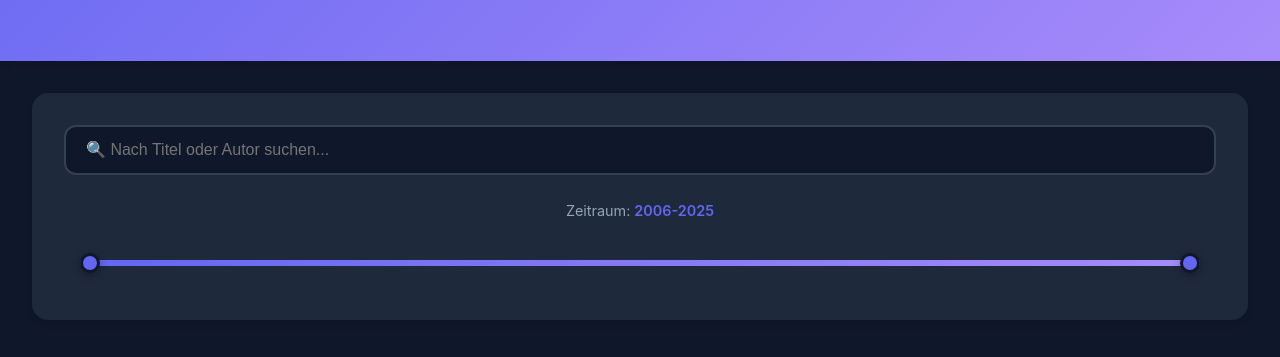
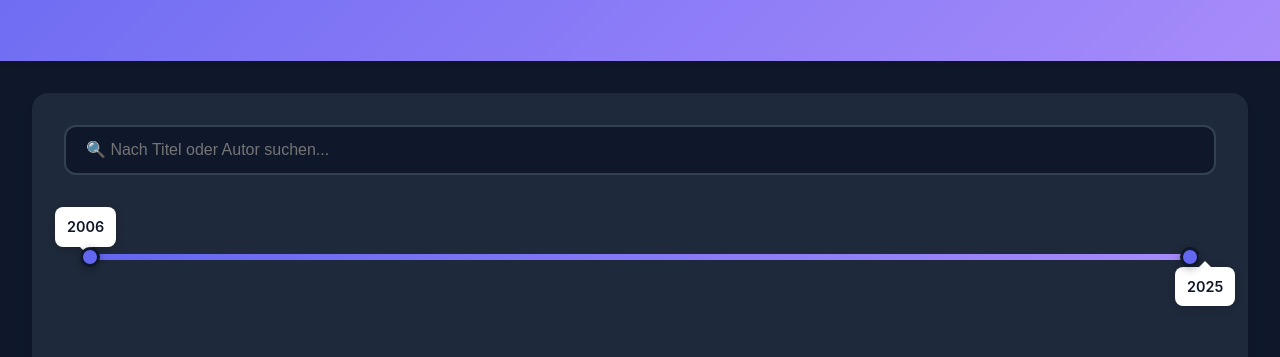
Before and after one commit to Linskii/book-library, a plain HTML site: page index.html in a window 1280 px wide. Shown: the part 313-670 px from the top of the page. Drawn offline with Linux system fonts and the light colour scheme.

Commit message:
time filter ui change

```diff
--- a/index.html
+++ b/index.html
@@ -444,22 +444,53 @@
             margin-top: 1.5rem;
         }
 
-        .year-slider-label {
-            font-size: 0.9rem;
-            color: var(--text-secondary);
-            margin-bottom: 1rem;
-            text-align: center;
+        .slider-container {
+            position: relative;
+            height: 100px;
+            margin: 2rem 1rem;
         }
 
-        .year-range-display {
+        .year-label {
+            position: absolute;
+            background: white;
+            color: var(--background);
+            padding: 0.5rem 0.75rem;
+            border-radius: 8px;
+            font-size: 0.9rem;
             font-weight: 600;
-            color: var(--primary);
+            pointer-events: none;
+            white-space: nowrap;
+            transition: left 0.05s ease-out;
+            box-shadow: 0 2px 8px rgba(0, 0, 0, 0.2);
         }
 
-        .slider-container {
-            position: relative;
-            height: 50px;
-            margin: 0 1rem;
+        .year-label::after {
+            content: '';
+            position: absolute;
+            left: 50%;
+            transform: translateX(-50%);
+            width: 0;
+            height: 0;
+            border-left: 6px solid transparent;
+            border-right: 6px solid transparent;
+        }
+
+        .year-label-min {
+            bottom: 60px;
+        }
+
+        .year-label-min::after {
+            top: 100%;
+            border-top: 6px solid white;
+        }
+
+        .year-label-max {
+            top: 60px;
+        }
+
+        .year-label-max::after {
+            bottom: 100%;
+            border-bottom: 6px solid white;
         }
 
         .slider-track {
@@ -629,10 +660,9 @@
             </div>
 
             <div class="year-slider-section">
-                <div class="year-slider-label">
-                    Zeitraum: <span class="year-range-display" id="yearRangeDisplay">2006-2025</span>
-                </div>
                 <div class="slider-container">
+                    <div class="year-label year-label-min" id="minYearLabel">2006</div>
+                    <div class="year-label year-label-max" id="maxYearLabel">2025</div>
                     <div class="slider-track"></div>
                     <div class="slider-range" id="sliderRange"></div>
                     <input type="range" id="minYearSlider" class="slider-input" min="2006" max="2025" value="2006" step="1">
@@ -713,7 +743,8 @@
             const minSlider = document.getElementById('minYearSlider');
             const maxSlider = document.getElementById('maxYearSlider');
             const sliderRange = document.getElementById('sliderRange');
-            const yearDisplay = document.getElementById('yearRangeDisplay');
+            const minYearLabel = document.getElementById('minYearLabel');
+            const maxYearLabel = document.getElementById('maxYearLabel');
 
             // Set slider min/max
             minSlider.min = minYear;
@@ -749,8 +780,14 @@
                 sliderRange.style.left = percentMin + '%';
                 sliderRange.style.width = (percentMax - percentMin) + '%';
 
-                // Update display
-                yearDisplay.textContent = `${selectedMinYear}-${selectedMaxYear}`;
+                // Update year labels position and text
+                minYearLabel.textContent = selectedMinYear;
+                maxYearLabel.textContent = selectedMaxYear;
+
+                // Position labels centered on knobs
+                const labelWidth = 50; // Approximate width of label
+                minYearLabel.style.left = `calc(${percentMin}% - ${labelWidth / 2}px)`;
+                maxYearLabel.style.left = `calc(${percentMax}% - ${labelWidth / 2}px)`;
 
                 // Apply filters
                 applyFilters();
```
